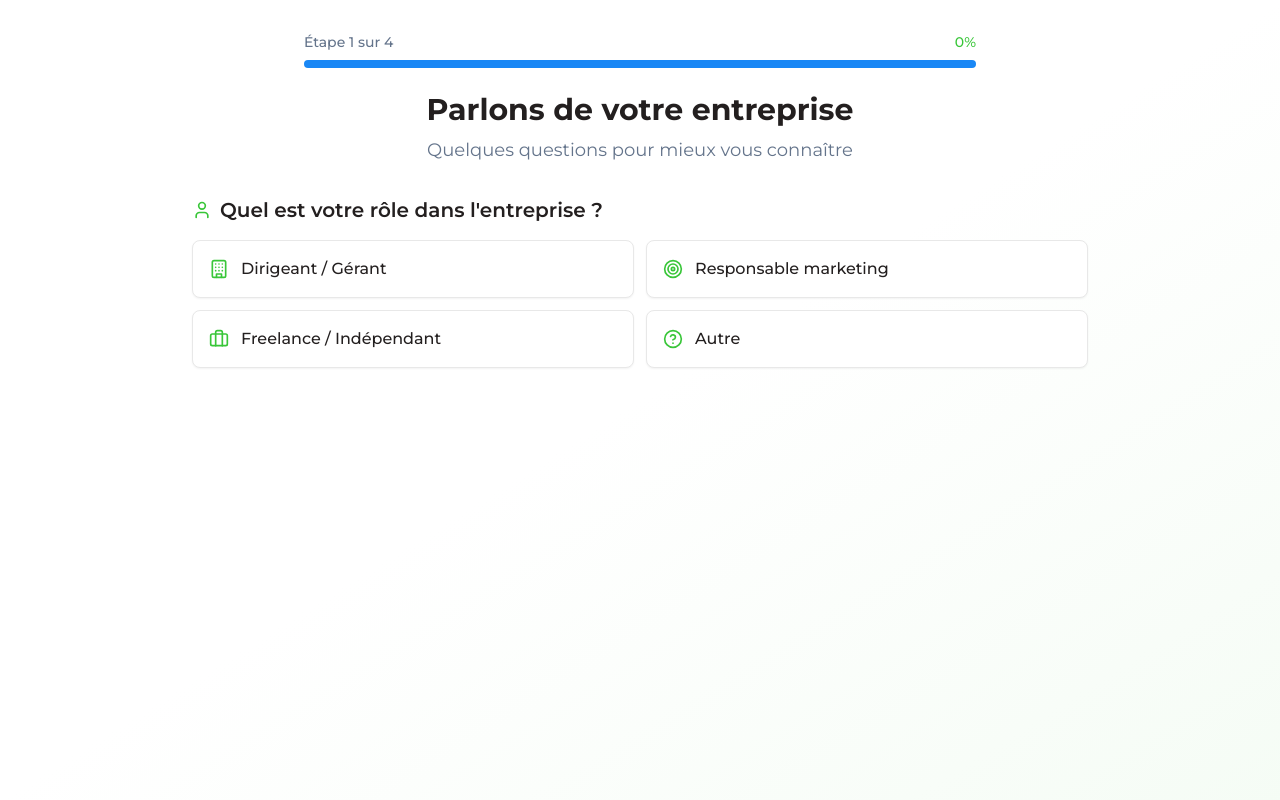
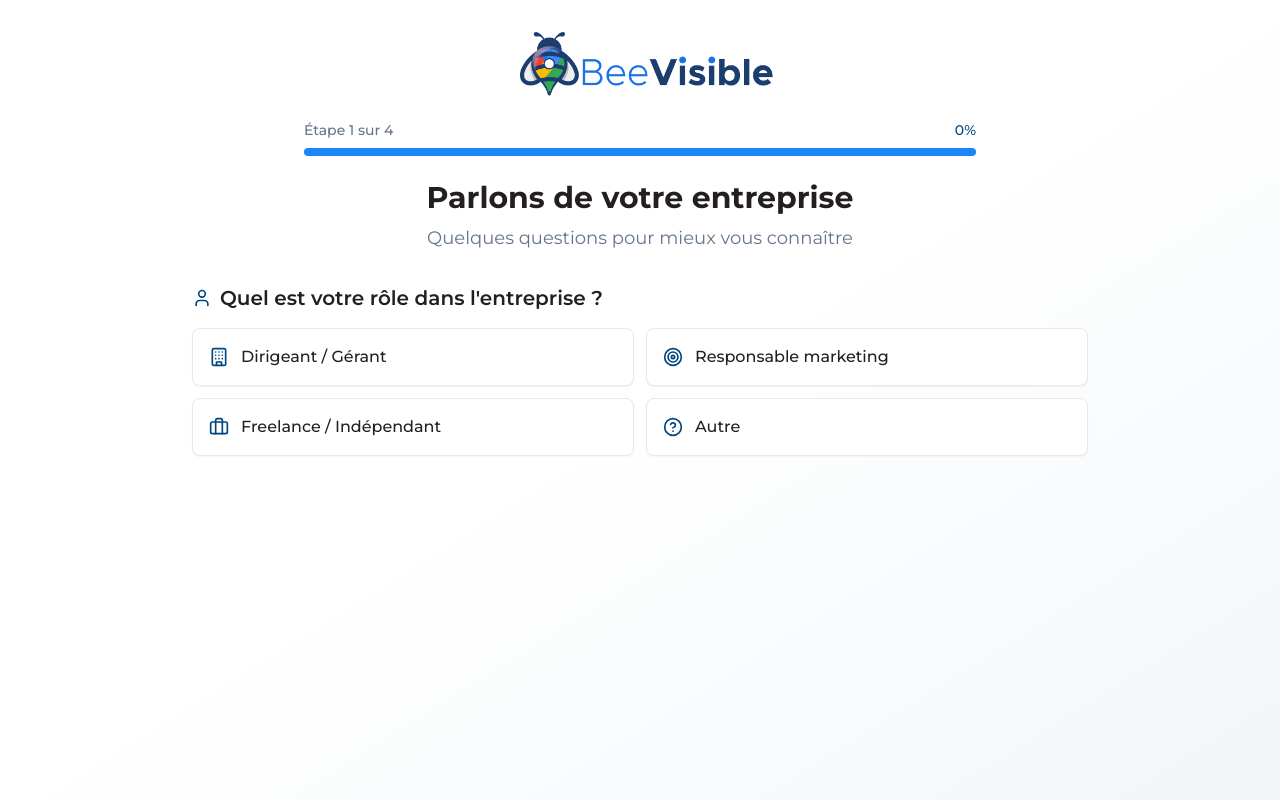
Before and after one commit to Atti6938/local-visibility-wizard, a React (Vite) app: page / in a window 1280 px wide. Both pictures are taken after a click on the button "Commencer le test gratuit". Built offline with nearby package versions, Linux system fonts and the light colour scheme.

Commit message:
Replace green colors with blue
Replace green colors with blue from the provided logo.

```diff
--- a/src/components/quiz/QuizHeader.tsx
+++ b/src/components/quiz/QuizHeader.tsx
@@ -12,6 +12,15 @@ export function QuizHeader({ currentStep, totalSteps, title, subtitle }: QuizHea
 
   return (
     <div className="w-full max-w-2xl mx-auto mb-8">
+      {/* Logo BeeVisible */}
+      <div className="flex justify-center mb-6">
+        <img
+          src="/lovable-uploads/09bfcd60-d55b-405e-b4a3-e6a91b29b76c.png"
+          alt="BeeVisible Logo"
+          className="h-16 w-auto"
+        />
+      </div>
+
       <div className="mb-6">
         <div className="flex items-center justify-between mb-2">
           <span className="text-sm font-medium text-muted-foreground">
--- a/src/index.css
+++ b/src/index.css
@@ -16,7 +16,7 @@
     --popover: 0 0% 100%;
     --popover-foreground: 0 6% 13%;
 
-    --primary: 120 55% 50%;
+    --primary: 207 100% 25%;
     --primary-foreground: 0 0% 100%;
 
     --secondary: 210 92% 53%;
@@ -33,7 +33,7 @@
 
     --border: 0 0% 91%;
     --input: 0 0% 91%;
-    --ring: 120 55% 50%;
+    --ring: 207 100% 25%;
 
     --radius: 0.5rem;
 
@@ -64,7 +64,7 @@
     --popover: 207 100% 25%;
     --popover-foreground: 0 0% 100%;
 
-    --primary: 120 55% 50%;
+    --primary: 207 100% 40%;
     --primary-foreground: 0 0% 100%;
 
     --secondary: 210 92% 53%;
@@ -81,7 +81,7 @@
 
     --border: 207 100% 35%;
     --input: 207 100% 35%;
-    --ring: 120 55% 50%;
+    --ring: 207 100% 40%;
     --sidebar-background: 240 5.9% 10%;
     --sidebar-foreground: 240 4.8% 95.9%;
     --sidebar-primary: 224.3 76.3% 48%;
```
Also changed, not shown: public/lovable-uploads/09bfcd60-d55b-405e-b4a3-e6a91b29b76c.png (added).
